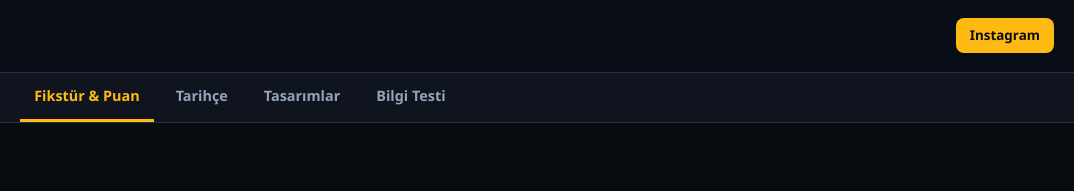
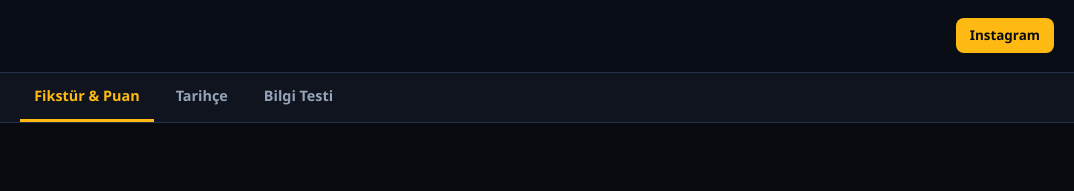
Before and after one commit to realci1902/realmadridcf.turkiye, a plain HTML site: page fikstur.html in a window 1280 px wide. Shown: the top 191 px of the page, 206-1280 px from the left. Drawn offline with Linux system fonts and the light colour scheme.

Commit message:
Add files via upload

```diff
--- a/fikstur.html
+++ b/fikstur.html
@@ -24,7 +24,6 @@
         <a href="haberler.html">Haberler</a>
         <a href="fikstur.html" class="active">Fikstür & Puan</a>
         <a href="tarihce.html">Tarihçe</a>
-        <a href="tasarimlar.html">Tasarımlar</a>
         <a href="quiz.html">Bilgi Testi</a>
     </nav>
 
```
Also changed, not shown: haberler.html (+0 -1 lines), index.html (+0 -1 lines), quiz.html (+0 -1 lines), sohbet.html (+0 -1 lines), tarihce.html (+0 -1 lines).
